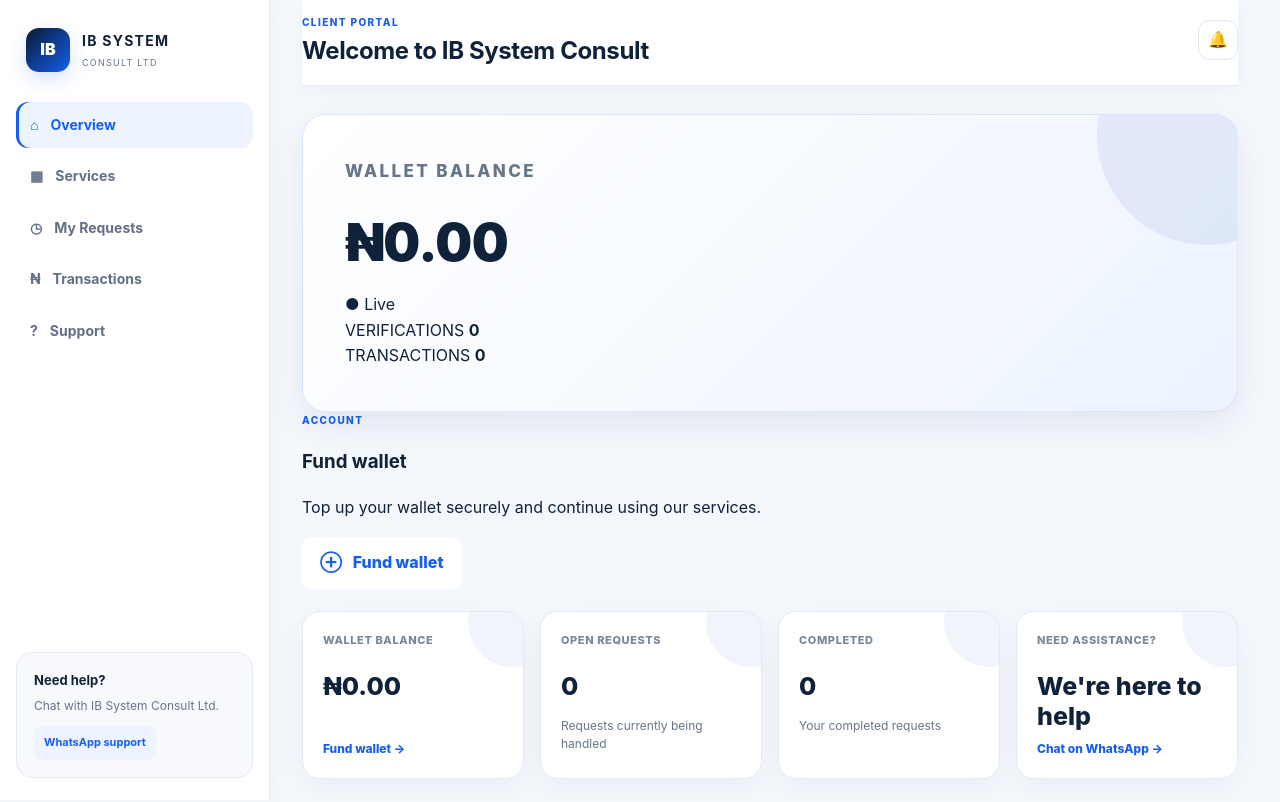
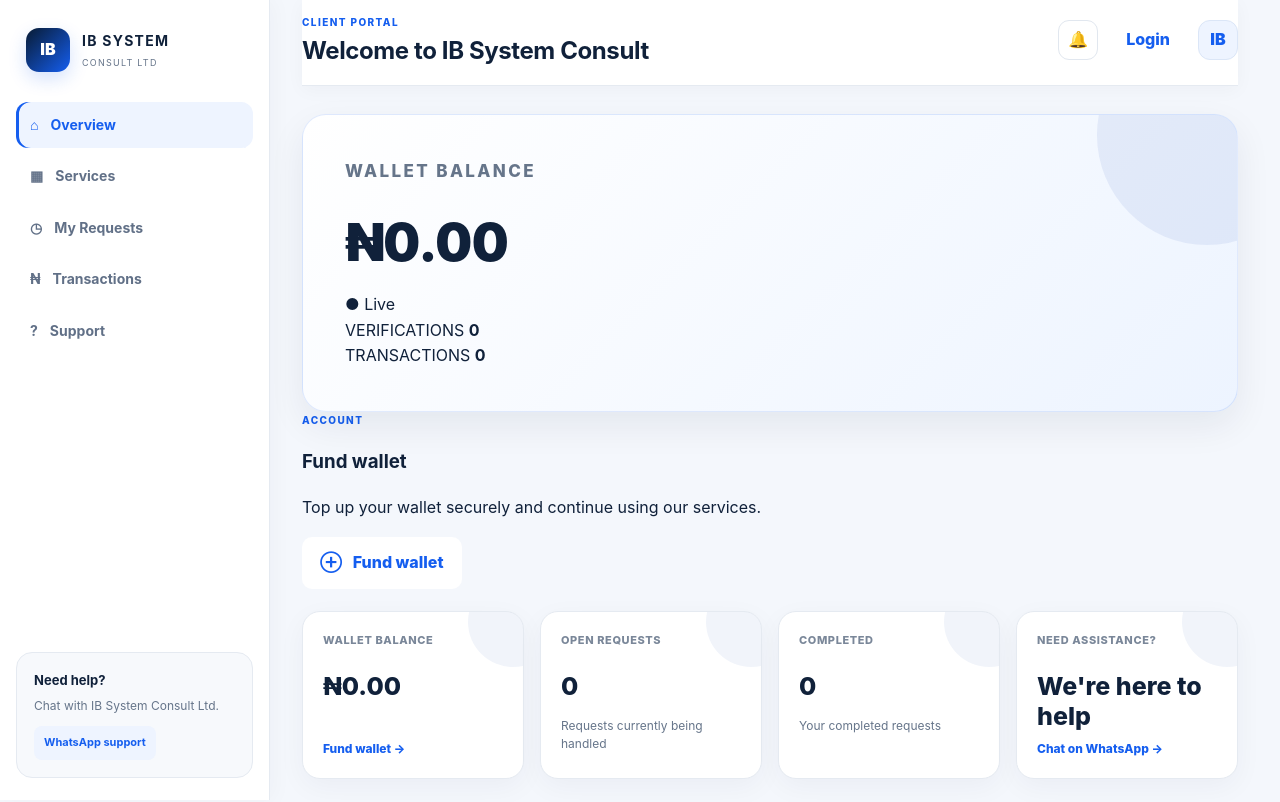
Before and after one commit to IbsystemconsultLtd/-ib-system-consult-platform, a website: page index.html in a window 1280 px wide. Shown: the top 802 px of the page. Drawn offline with Linux system fonts and the light colour scheme.

Commit message:
Add login button and user avatar to header

```diff
--- a/index.html
+++ b/index.html
@@ -41,6 +41,8 @@
     <button class="icon-btn" id="notificationBtn" title="Notifications" aria-label="Notifications">
       🔔
     </button>
+    <button class="primary-btn header-login-btn" id="authBtn" type="button">Login</button>
+<div class="avatar" id="userAvatar" aria-label="User avatar">IB</div>
   </div>
      </header>
     <section class="hero" id="home">
```
